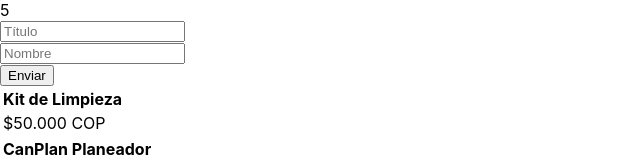
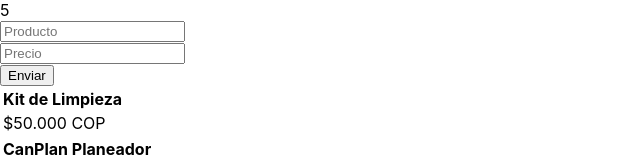
Before and after one commit to jdreyespaez/bictia-taller1-reactjs-eCommerce, a React (Create React App) app: page / in a window 1280 px wide. Shown: the top 160 px of the page, without its empty margins (0-640 px from the left). Built offline with nearby package versions, Linux system fonts and the light colour scheme.

Commit message:
Se cambian los elementos del 'state' por producto y precio. Lo que renderiza el componente Formulario y renderiza debe corresponder a los campos que se esperan (producto y precio). En el 'handleEnvio' se actualiza la función que agrega producto

```diff
--- a/src/components/formulario.js
+++ b/src/components/formulario.js
@@ -1,15 +1,13 @@
 import React, {Component} from 'react';
 
-// Inicia la construcción del componente
 class Formulario extends Component{
     constructor(){
         super()
         this.state = {
-            titulo: '',
-            nombre: ''
+            producto: '',
+            precio: ''
         }
 
-        // Con .bind() estamos escalando el evento que viene de handleCampo y handleEnvio
         this.handleCampo = this.handleCampo.bind(this)
         this.handleEnvio = this.handleEnvio.bind(this)
 
@@ -24,19 +22,18 @@
 
     handleEnvio(e){
         e.preventDefault()
-        this.props.onAgregarTarea(this.state)
+        this.props.onAgregarProducto(this.state)
     }
 
     render(){
         return(
             <div>
-                {/* onSubmit evento propio de JS */}
                 <form method="POST" onSubmit={this.handleEnvio}>
                     <div>
                         <input
                             type="text"
-                            name="titulo"
-                            placeholder="Título"
+                            name="producto"
+                            placeholder="Producto"
                             onChange={this.handleCampo}
                         />
                     </div>
@@ -44,8 +41,8 @@
                     <div>
                         <input
                             type="text"
-                            name="nombre"
-                            placeholder="Nombre"
+                            name="precio"
+                            placeholder="Precio"
                             onChange={this.handleCampo}
                         />
                     </div>
@@ -55,6 +52,5 @@
         );
     }
 }
-// Finaliza la construcción del componente
 
 export default Formulario
```
